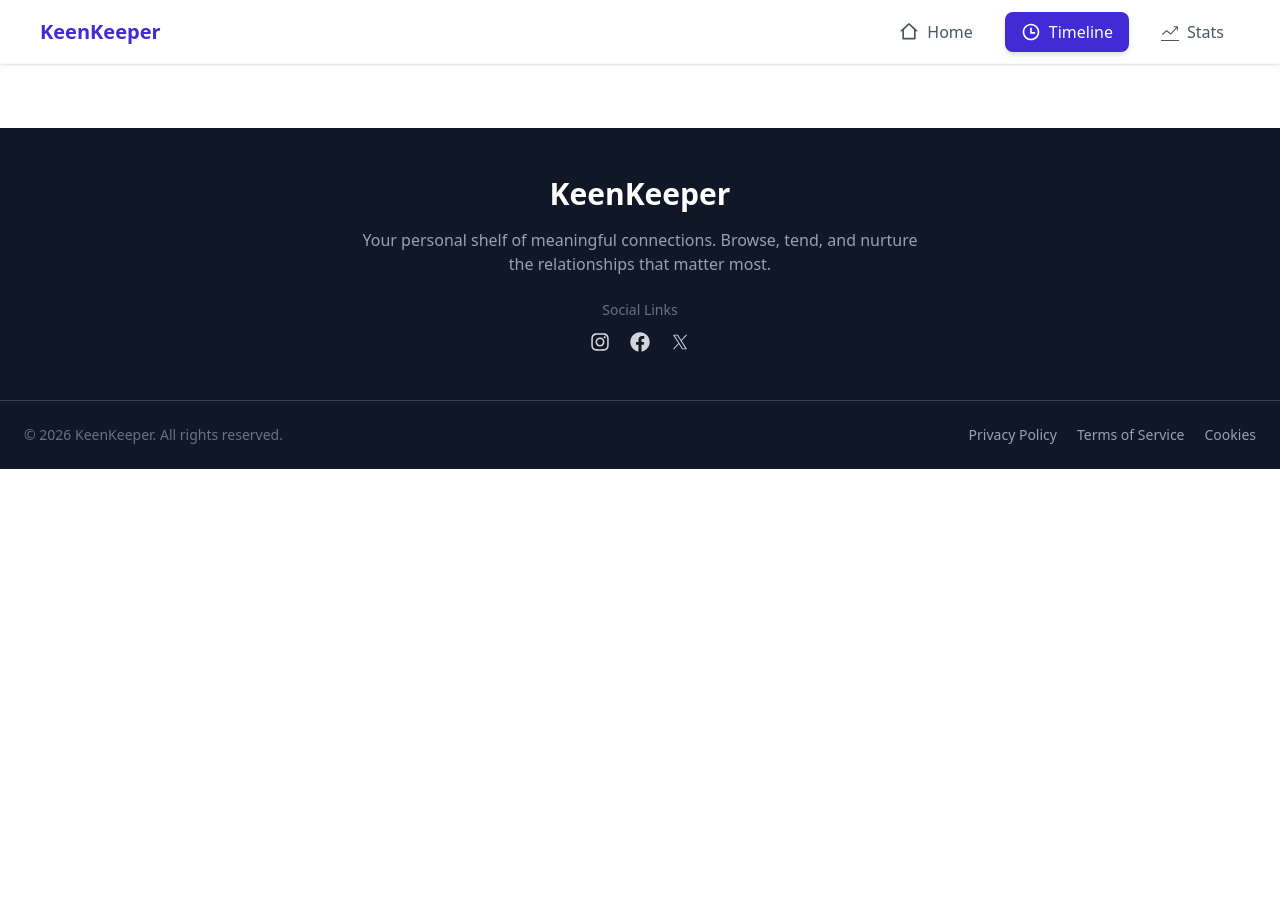
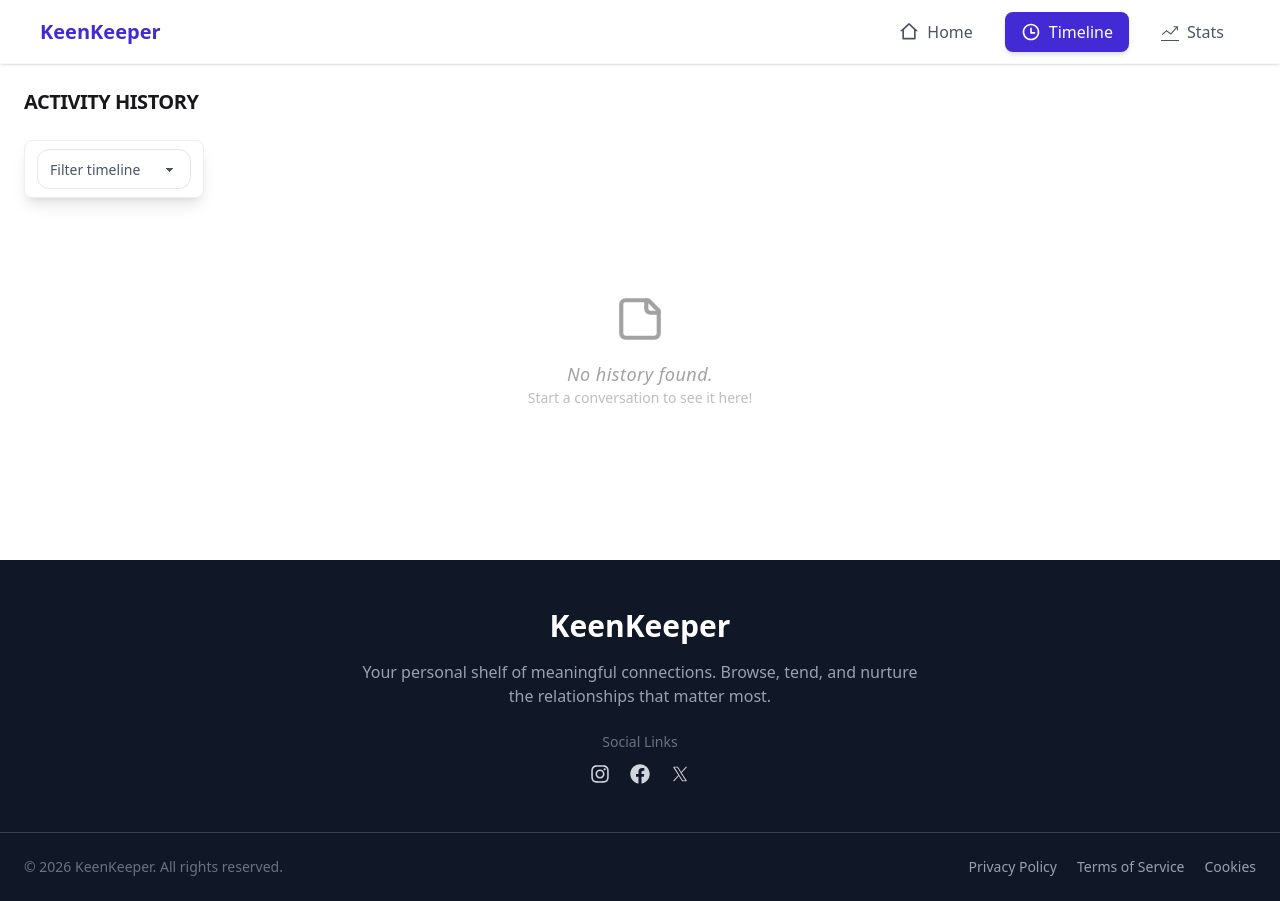
Before and after one commit to salauddinhasan/ph-d72-keep-keeper, a Next.js app: page /timeline in a window 1280 px wide. Before the commit the page ends 800 px from the top, so only its background shows below. Built offline with nearby package versions, Linux system fonts and the light colour scheme.

Commit message:
feat: add timeline filtering by type with dropdown UI

```diff
--- a/package.json
+++ b/package.json
@@ -13,7 +13,9 @@
     "next": "16.2.3",
     "react": "19.2.4",
     "react-dom": "19.2.4",
-    "react-icons": "^5.6.0"
+    "react-hot-toast": "^2.6.0",
+    "react-icons": "^5.6.0",
+    "react-toastify": "^11.0.5"
   },
   "devDependencies": {
     "@tailwindcss/postcss": "^4",
--- a/src/app/friends/[id]/page.js
+++ b/src/app/friends/[id]/page.js
@@ -10,20 +10,22 @@
 import Image from "next/image";
 import { LuArchive } from "react-icons/lu";
 import { AiOutlineDelete } from "react-icons/ai";
+import { toast } from "react-toastify";
 
 const DetailsPage = () => {
   const handleAddInteraction = (type) => {
     const newItem = {
+      id: crypto.randomUUID(),
       type,
-      message: "Quick check-in",
+      name: friend.name,
       date: new Date().toLocaleDateString(),
     };
 
     const existing = JSON.parse(localStorage.getItem("timeline")) || [];
 
     localStorage.setItem("timeline", JSON.stringify([newItem, ...existing]));
+    toast.success(`${type} added to timeline 🎉`);
   };
-
 
   const { id } = useParams();
   const router = useRouter();
@@ -139,7 +141,7 @@
           </h3>
           <div className="flex flex-wrap md:flex-nowrap justify-between items-center gap-4">
             <div
-              onClick={() => handleAddInteraction("call")}
+              onClick={() => handleAddInteraction("Call")}
               className="border border-base-300 flex-1 h-24 shadow-sm rounded-xl flex flex-col items-center justify-center gap-1 hover:shadow-xl hover:border-primary transition cursor-pointer py-2 group"
             >
               <MdAddIcCall
@@ -150,7 +152,7 @@
             </div>
 
             <div
-              onClick={() => handleAddInteraction("text")}
+              onClick={() => handleAddInteraction("Text")}
               className="border border-base-300 flex-1 h-24 shadow-sm rounded-xl flex flex-col items-center justify-center gap-1 hover:shadow-xl hover:border-primary transition cursor-pointer py-2 group"
             >
               <IoMdText
@@ -161,7 +163,7 @@
             </div>
 
             <div
-              onClick={() => handleAddInteraction("video")}
+              onClick={() => handleAddInteraction("Video")}
               className="border border-base-300 flex-1 h-24 shadow-sm rounded-xl flex flex-col items-center justify-center gap-1 hover:shadow-xl hover:border-primary transition cursor-pointer py-2 group"
             >
               <IoMdVideocam
--- a/src/app/layout.js
+++ b/src/app/layout.js
@@ -1,22 +1,20 @@
 import Navbar from "@/components/Navbar";
 import "./globals.css";
 import Footer from "@/components/Footer";
+import { ToastContainer } from "react-toastify";
+
 
 export default function RootLayout({ children }) {
   return (
     <html lang="en" className={`  h-full antialiased`}>
       <body className="min-h-full flex flex-col">
+        <Navbar />
 
-        <Navbar/>
+        <main className="flex-1">{children}</main>
 
-        <main>
-          {children}
-
-
-        </main>
-
-        <Footer/>
-        </body>
+        <ToastContainer />
+        <Footer />
+      </body>
     </html>
   );
 }
--- a/src/app/timeline/page.js
+++ b/src/app/timeline/page.js
@@ -1,8 +1,14 @@
 "use client";
 import { useEffect, useState } from "react";
+import { IoMdText, IoMdVideocam } from "react-icons/io";
+import { LuStickyNote } from "react-icons/lu";
+import { MdAddIcCall } from "react-icons/md";
+import { RiDeleteBack2Fill } from "react-icons/ri";
 
 const Timeline = () => {
   const [data, setData] = useState([]);
+  const [mounted, setMounted] = useState(false);
+  const [filter, setFilter] = useState("All"); // ফিল্টার স্টেট যোগ করা হয়েছে
 
   useEffect(() => {
     const loadData = () => {
@@ -10,20 +16,103 @@
       if (stored) {
         setData(JSON.parse(stored));
       }
+      setMounted(true);
     };
 
     loadData();
   }, []);
 
+  if (!mounted) return null;
+
+  const handleDelete = (id) => {
+    const updated = data.filter((item) => item.id !== id);
+    setData(updated);
+    localStorage.setItem("timeline", JSON.stringify(updated));
+  };
+
+  const filteredData = data.filter(
+    (item) =>
+      filter === "All" || item.type?.toLowerCase() === filter.toLowerCase(),
+  );
+
   return (
-    <div className="space-y-4">
-      {data.map((item, i) => (
-        <div key={i} className="p-4 border rounded-lg">
-          <h2>{item.type}</h2>
-          <p>{item.message}</p>
-          <p>{item.date}</p>
-        </div>
-      ))}
+    <div className="max-w-7xl mx-auto p-6">
+      <h2 className="text-xl font-black mb-6 uppercase tracking-tight">
+        Activity History
+      </h2>
+
+      <div
+        style={{ maxWidth: "200px" }}
+        className="mb-8 shadow-lg px-3 border border-base-300 rounded-lg py-2 w-[180px] "
+      >
+        <select
+          value={filter}
+          onChange={(e) => setFilter(e.target.value)}
+          className="select select-bordered w-full max-w-xs bg-white text-gray-600 font-medium rounded-xl border-gray-200 focus:outline-none focus:border-[#2D4F4F]"
+        >
+          <option value="All">Filter timeline</option>
+          <option value="Call">Call</option>
+          <option value="Text">Text</option>
+          <option value="Video">Video</option>
+        </select>
+      </div>
+
+      <div className="space-y-4">
+        {filteredData.length === 0 ? (
+          <div className="flex flex-col items-center justify-center py-16 opacity-40">
+            <LuStickyNote size={50} className="mb-4 text-base-content" />
+            <p className="text-lg font-medium italic tracking-wide">
+              No {filter !== "All" ? filter : ""} history found.
+            </p>
+            <p className="text-sm opacity-70">
+              Start a conversation to see it here!
+            </p>
+          </div>
+        ) : (
+          filteredData.map((item) => (
+            <div
+              key={item.id} // এখানে ind এর বদলে item.id ব্যবহার করা হয়েছে (Safe Approach)
+              className="flex items-center gap-4 p-4 bg-white border border-gray-100 rounded-xl shadow-sm hover:shadow-md transition mb-3"
+            >
+              <div className="w-12 h-12 flex items-center justify-center rounded-full bg-gray-100 border border-gray-200 shrink-0 shadow-inner">
+                {item.type?.toLowerCase() === "call" && (
+                  <MdAddIcCall size={24} className="text-blue-500" />
+                )}
+
+                {item.type?.toLowerCase() === "text" && (
+                  <IoMdText size={24} className="text-green-500" />
+                )}
+
+                {item.type?.toLowerCase() === "video" && (
+                  <IoMdVideocam size={24} className="text-purple-500" />
+                )}
+              </div>
+
+              <div className="flex-1">
+                <div className="flex items-center gap-2">
+                  <h3 className="font-bold text-[#2D4F4F] text-base capitalize">
+                    {item.type}
+                  </h3>
+                  <div className="flex gap-1 text-gray-400 text-sm">
+                    <span>with</span>
+                    <span>{item.name}</span>
+                  </div>
+                </div>
+                <p className="text-xs font-semibold text-[#5B7083] mt-0.5">
+                  {item.date || "March 28, 2026"}
+                </p>
+              </div>
+
+              <button
+                onClick={() => handleDelete(item.id)}
+                className="text-gray-300 hover:text-red-400 transition ml-2"
+              >
+                <RiDeleteBack2Fill size={20} />
+              </button>
+            </div>
+          ))
+        )}
+      </div>
     </div>
   );
 };
```
Also changed, not shown: 1 other file (tests, documents, lock files or other folders).
